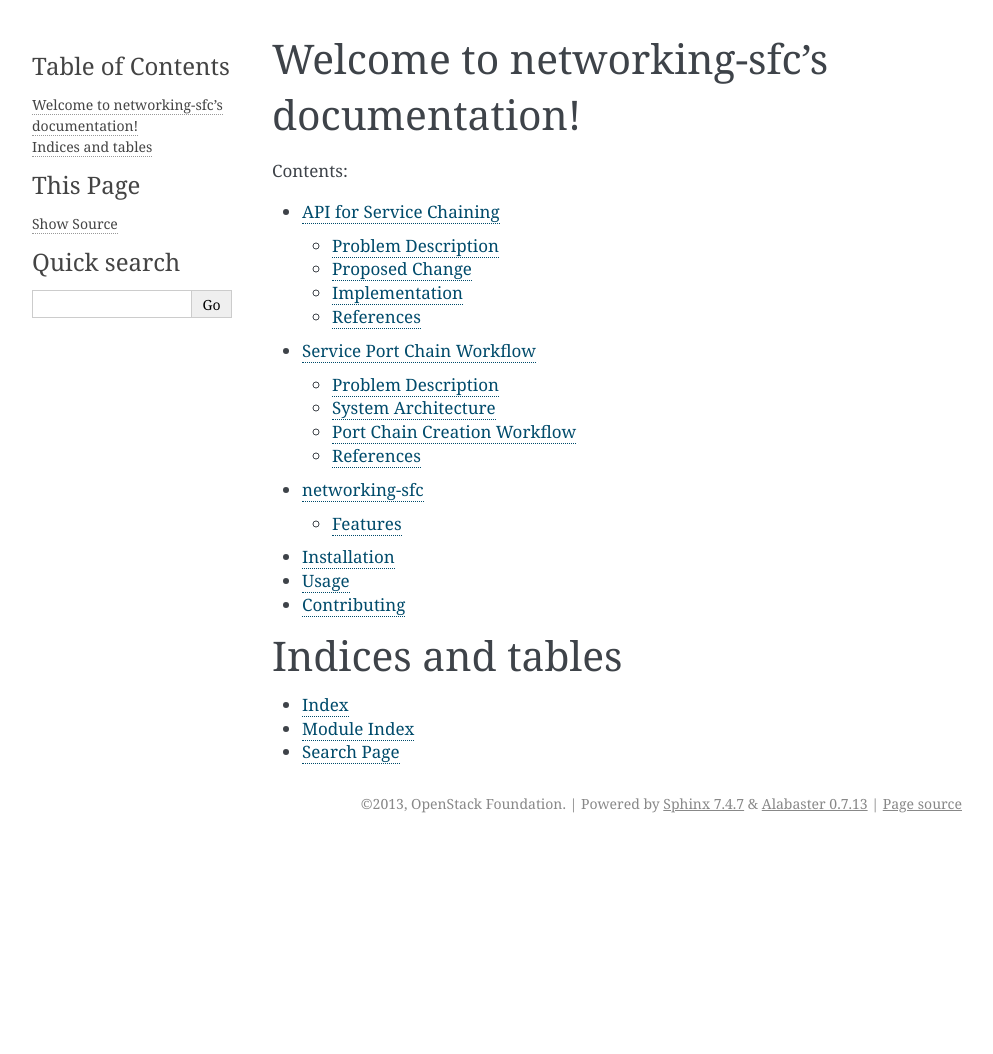
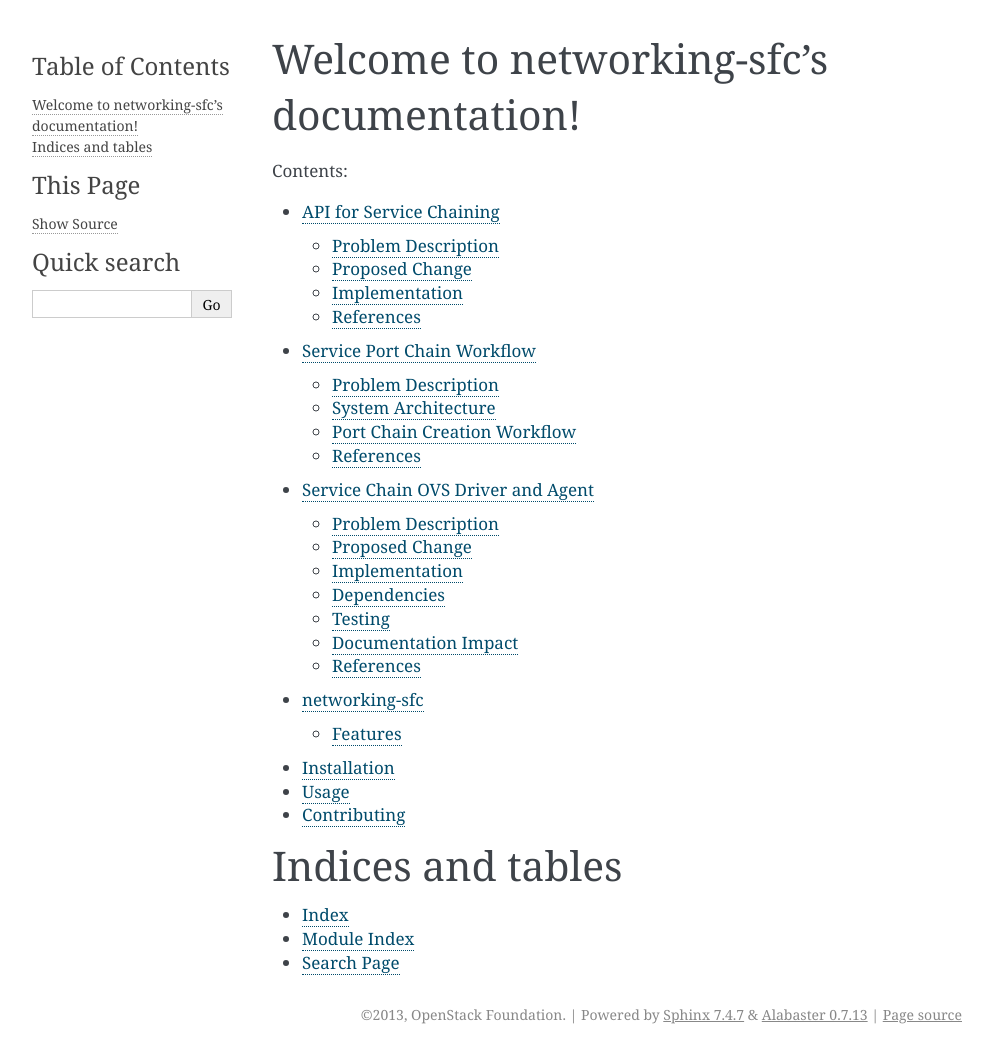
Before and after one commit to openstack/networking-sfc, a Sphinx documentation site: the page built from doc/source/index.rst, in a window 1280 px wide. Shown: the whole page, without its empty margins (148-1141 px from the left). Built offline with Sphinx 7.4.7, drawn with Linux system fonts in a browser that asks for light colours; before the commit the page ends 900 px from its top, so only the background shows below that; some of the changed lines change nothing that is shown.

Commit message:
Port Chain OVS Driver and Agent
This is the design of the OVS driver and agent for Port Chains.
This patch describes OVS agent and driver design for realizing service
function chaining as mentioned in
https://review.openstack.org/#/c/204695.

Gerrit Spec: https://review.openstack.org/#/c/204695

Change-Id: Idc488da3e1e7862f56b950c12b7562e663fe83b6

```diff
--- a/doc/source/index.rst
+++ b/doc/source/index.rst
@@ -13,6 +13,7 @@
 
    api
    port_chain_system_and_flow
+   portchain-ovs-driver-agent
    readme
    installation
    usage
--- /dev/null
+++ b/doc/source/portchain-ovs-driver-agent.rst
@@ -0,0 +1,294 @@
+..
+ This work is licensed under a Creative Commons Attribution 3.0 Unported
+ License.
+
+ http://creativecommons.org/licenses/by/3.0/legalcode
+
+==================================
+Service Chain OVS Driver and Agent
+==================================
+
+Launchpad blueprint:
+
+https://blueprints.launchpad.net/neutron/+spec/common-service-chaining-driver-api
+
+This blueprint describes the OVS driver and agent for service chaining.
+
+Problem Description
+===================
+
+The service chain OVS driver and agents are used to configure back-end
+Openvswitch devices to render service chaining in the data-plane. The driver
+manager controls a common service chain API which provides a consistent interface
+between the service chain manager and different device drivers.
+
+Proposed Change
+===============
+
+
+Design::
+
+       Port Chain Plugin
+      +-------------------------------+
+      |  +-------------------------+  |
+      |  |    Port Chain API       |  |
+      |  +-------------------------+  |
+      |  |    Port Chain Database  |  |
+      |  +-------------------------+  |
+      |  |    Driver Manager       |  |
+      |  +-------------------------+  |
+      |  |    Common Driver API    |  |
+      |  +-------------------------+  |
+      |               |               |
+      |  +-------------------------+  |
+      |  |        OVS Driver       |  |
+      |  +-------------------------+  |
+      +-------|----------------|------+
+              |rpc             |rpc
+         +-----------+   +-----------+
+         | OVS Agent |   | OVS Agent |
+         +-----------+   +-----------+
+
+A OVS service chain driver and agents communicate via rpc.
+
+OVS Driver
+----------
+The OVS Driver is extended to support service chaining. The driver interfaces
+with the OVS agents that reside on each Compute node. The OVS driver is responsible
+for the following:
+
+* Identify the OVS agents that directly connecting to the SF instances and establish
+  communication with OVS agents on the Compute nodes.
+* Send commands to the OVS agents to create bridges, flow tables and flows to steer
+  chain traffic to the SF instances.
+
+OVS Agent
+---------
+The OVS agent will manage the OVS using OVSDB commands to create bridges and tables,
+and install flows to steer chain traffic to the SF instances.
+
+Existing tunnels between the Tunnel bridges on each Compute node are used to
+transport Port Chain traffic between the CNs.
+
+The OVS Agent will create these tunnels to transport SFC traffic between Compute
+nodes on which there are SFs. Each tunnel port has the following attributes:
+
+* Name
+* Local tunnel IP address
+* Remote tunnel IP address
+* Tunnel Type: VXLAN, GRE
+
+The OVS agent installs additional flows on the Integration bridge and the Tunnel bridge
+to perform the following functions:
+
+* Traffic classification. The Integration bridge classifies traffic from a VM port or
+  Service VM port attached to the Integration bridge. The flow classification is based on
+  the n-tuple rules.
+* Service function forwarding. The Tunnel bridge forwards service chain
+  packets to the next-hop Compute node via tunnels, or to the next Service VM port
+  on that Compute node. Integration bridge will terminate a Service Function Path.
+
+The OVS Agent will use the mpls header to transport the chain path identifier
+and chain hop index. The mpls label will transport the chain path identifier,
+and the mpls ttl will transport the chain hop index. The following packet encapsulation
+will be used::
+
+    IPv4 Packet:
+    +----------+------------------------+-------+
+    |L2 header | IP + UDP dst port=4790 | VXLAN |
+    +----------+------------------------+-------+
+    -----------------------------+---------------+--------------------+
+    Original Ethernet, ET=0x8847 | MPLS header   | Original IP Packet |
+    -----------------------------+---------------+--------------------+
+
+
+OVS Bridge and Tunnel
+---------------------
+Existing tunnels between the Tunnel bridges on each Compute node are used to
+transport Port Chain traffic between the CNs::
+
+         CN1                                 CN2
+        +--------------------------+        +-------------------------+
+        |  +-----+       +-----+   |        |  +-----+      +-----+   |
+        |  | VM1 |       | SF1 |   |        |  | SF2 |      | SF3 |   |
+        |  +-----+       +-----+   |        |  +-----+      +-----+   |
+        |     |.           ^|.     |        |   ^| |.         ^|.     |
+        | +----.-----------.-.--+  |        | +-.---.---------.-.---+ |
+        | |    ............. .. |  |        | | .   ........... .   | |
+        | | Integration Bridge. |  |        | | .Integration Bridge | |
+        | |           ......... |  |        | | ......   ........   | |
+        | +-----------.---------+  |        | +-------.--.----------+ |
+        |            |.            |        |         .| .            |
+        | +-----------.---------+  |        | +-------.--.----------+ |
+        | |           .................................  ..................>
+        | |    Tunnel Bridge    |-------------|   Tunnel Bridge     | |
+        | +---------------------+  | Tunnel | +---------------------+ |
+        |                          |        |                         |
+        +--------------------=-----+        +-------------------------+
+
+
+
+Flow Tables and Flow Rules
+--------------------------
+The OVS Agent adds additional flows (shown above) on the Integration bridge to support
+Port Chains:
+
+1. Egress Port Chain flows to steer traffic from SFs attached to the Integration bridge to a
+   Tunnel bridge to the next-hop Compute node. These flows may be handled using the OpenFlow
+   Group in the case where there are multiple port-pairs in the next-hop port-pair group.
+2. Ingress Port Chain flows on the Tunnel bridge to steer service chain traffic from a
+   tunnel from a previous Compute node to SFs attached to the Integration bridge.
+3. Internal Port Chain flows are used to steer service chain traffic from one SF to another SF
+   on the same Compute Node.
+
+The Port Chain flow rules have the higher priority, and will not impact
+the existing flow rules on the Integration bridge. If traffic from SF is not part of
+a service chain, e.g.,  DHCP messages, ARP packets etc., it will match the existing
+flow rules on the Integration bridge.
+
+The following tables are used to process Port Chain traffic:
+
+* Local Switching Table (Table 0). This existing table has two new flows to handle
+  incoming traffic from the SF egress port and the tunnel port between Compute nodes.
+
+* Group Table. This new table is used to select multiple paths for load-balancing across
+  multiple port-pairs in a port-pair group. There are multiple buckets in the group if the next
+  hop is a port-pair group with multiple port-pairs. The group actions will be to send the packet
+  to next hop SF instance.
+  If the next hop port-pair is on another Compute node, the action output to the tunnel port to the
+  next hop Compute node. If the next hop port-pair is on the same Compute node, then the
+  action will be to resubmit to the TUN_TABLE for local chaining process.
+
+Local Switching Table (Table 0) Flows
+-------------------------------------
+Traffic from SF Egress port: classify for chain and direct to group::
+
+ priority=10,in_port=SF_EGRESS_port,traffic_match_field,
+  actions=strip_vlan,set_tunnel:VNI,group:gid.
+
+Traffic from Tunnel port::
+
+ priority=10,in_port=TUNNEL_port,
+  actions=resubmit(,TUN_TABLE[type]).
+
+
+Group Table Flows
+-----------------
+The Group table is used for load distribution to spread the traffic load across a port-pair group of
+multiple port-pairs (SFs of the same type). This uses the hashing of several fields in the packet.
+There are multiple buckets in the group if the next hop is a port-pair group with multiple port-pairs.
+
+The group actions will be to send the packet to next hop SF instances. If the next hop port-pair
+is on another Compute node, the action output to the tunnel port to the next hop Compute node.
+If the next hop port-pair is on the same Compute node, then the action will be to resubmit
+to the TUN_TABLE for local chaining process.
+
+The OVSDB command to create a group of type Select with a hash selection method and two buckets
+is shown below. This is existing OVS functionality. The ip_src,nw_proto,tp_src packet fields are
+used for the hash::
+
+ group_id=gid,type=select,selection_method=hash,fields=ip_src,nw_proto,tp_src
+  bucket=set_field:10.1.1.3->ip_dst,output:10,
+  bucket=set_field:10.1.1.4->ip_dst,output:10
+
+
+Data Model Impact
+-----------------
+None
+
+Alternatives
+------------
+
+None
+
+Security Impact
+---------------
+
+None.
+
+Notifications Impact
+--------------------
+
+There will be logging to trouble-shoot and verify correct operation.
+
+Other End User Impact
+---------------------
+
+None.
+
+Performance Impact
+------------------
+
+It is not expected that these flows will have a significant performance impact.
+
+IPv6 Impact
+-----------
+
+None.
+
+Other Deployer Impact
+---------------------
+
+None
+
+Developer Impact
+----------------
+
+None
+
+Community Impact
+----------------
+
+Existing OVS driver and agent functionality will not be affected.
+
+Implementation
+==============
+
+Assignee(s)
+-----------
+
+* Cathy Zhang (cathy.h.zhang@huawei.com)
+* Louis Fourie (louis.fourie@huawei.com)
+* Stephen Wong (stephen.kf.wong@gmail.com)
+
+Work Items
+----------
+
+* Port Chain OVS driver.
+* Port Chain OVS agent.
+* Unit test.
+
+Dependencies
+============
+
+Neutron blueprint for Neutron API extensions for service chaining:
+https://blueprints.launchpad.net/neutron/+spec/neutron-API-extension-for-service-chaining
+
+Openvswitch.
+
+Testing
+=======
+
+Tempest and functional tests will be created.
+
+Documentation Impact
+====================
+
+Documented as extension.
+
+User Documentation
+------------------
+
+Update networking API reference.
+Update admin guide.
+
+Developer Documentation
+-----------------------
+
+None
+
+References
+==========
+
+[1] Neutron API Extension for Service Chaining
+   https://blueprints.launchpad.net/neutron/+spec/neutron-API-extension-for-service-chaining
```
